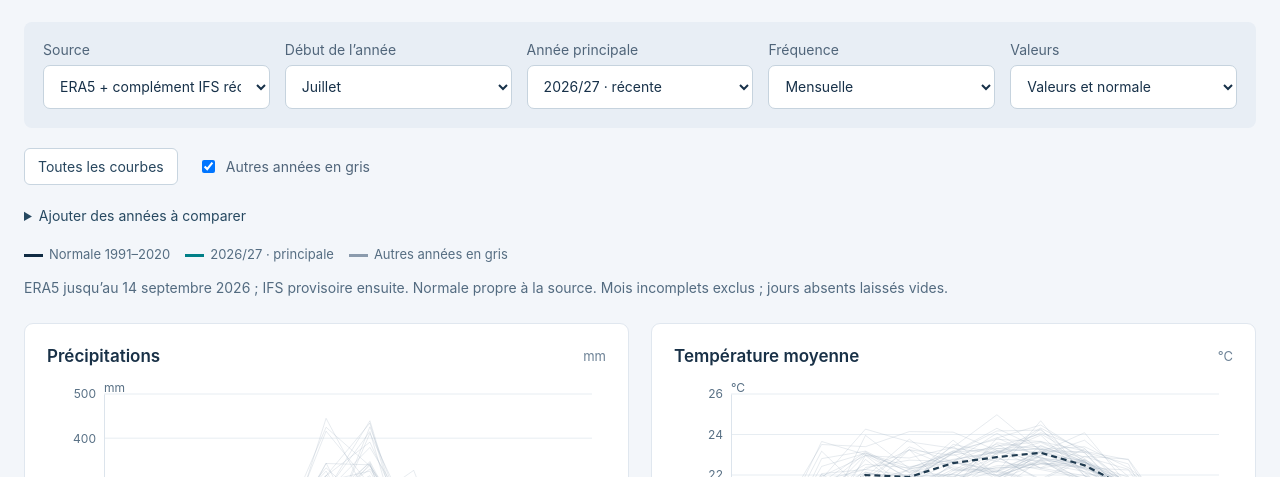
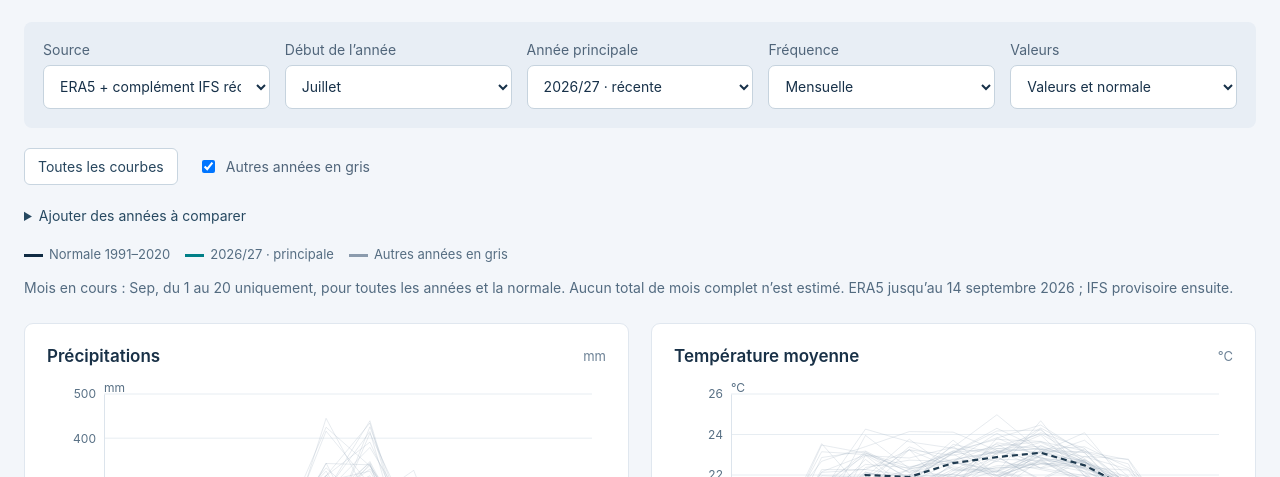
Before and after one commit to alissonkatymartinimoujawaz-hue/WeatherRecord, a plain HTML site: page site/index.html in a window 1280 px wide. Both pictures are taken after a click on the button "Comparer les années". Shown: the part 323-800 px from the top of the page. Drawn offline with nearby package versions, Linux system fonts and the light colour scheme.

Commit message:
Show current partial month against matching historical days

```diff
--- a/site/app.js
+++ b/site/app.js
@@ -69,10 +69,24 @@ function renderCompare(){
  const order=d3.range(12).map(i=>(i+state.period-1)%12+1),calendarDays=[];
  order.forEach(m=>{const days=new Date(Date.UTC(2000,m,0)).getUTCDate();for(let d=1;d<=days;d++)calendarDays.push([m,d]);});
  const labels=monthly?order.map(m=>MONTHS[m-1]):calendarDays.map(([m,d])=>`${d} ${MONTHS[m-1]}`),monMap=new Map(src.monthly.map(r=>[r[0],r]));
+ const monthNormals=src.normal.map(r=>r.slice());
+ // When the latest year is visible, compare the unfinished month over identical days.
+ const [currentYear,currentMonth,currentDay]=data.last_date.split('-').map(Number);
+ if(!ns&&monthly&&act.includes(ly)&&currentDay<new Date(Date.UTC(currentYear,currentMonth,0)).getUTCDate()){
+  const mm=String(currentMonth).padStart(2,'0');
+  for(let yy=1981;yy<=currentYear;yy++){
+   const rs=Array.from({length:currentDay},(_,i)=>byDate.get(`${yy}-${mm}-${String(i+1).padStart(2,'0')}`));
+   const values=[1,2,3,4].map(j=>rs.every(r=>r&&r[j]!==null)?rs.reduce((sum,r)=>sum+r[j],0)/(j===1?1:currentDay):null);
+   monMap.set(`${yy}-${mm}`,[`${yy}-${mm}`,...values]);
+  }
+  monthNormals[currentMonth-1]=[0,1,2,3].map(j=>Array.from({length:currentDay},(_,i)=>data.daily_normal[`${mm}-${String(i+1).padStart(2,'0')}`][j]).reduce((a,b)=>a+b,0)/(j===0?1:currentDay));
+  labels[order.indexOf(currentMonth)]=`${MONTHS[currentMonth-1]} 1–${currentDay}`;
+  $('compare-note').textContent=`Mois en cours : ${MONTHS[currentMonth-1]}, du 1 au ${currentDay} uniquement, pour toutes les années et la normale. Aucun total de mois complet n’est estimé. ERA5 jusqu’au ${datefmt(data.era5_through)} ; IFS provisoire ensuite.`;
+ }
  for(const [name,j,unit] of dims){
   const series=[];
   for(const yy of years.filter(y=>state.background||act.includes(y))){let sum=0,nsum=0,broken=false;
-   const points=monthly?order.map((m,i)=>{let year=yy+(m<state.period?1:0),key=`${year}-${String(m).padStart(2,'0')}`,r=monMap.get(key),v=r?.[j+1]??null;return{x:i,y:v===null?null:v-(an?src.normal[m-1][j]:0)};}):calendarDays.map(([m,d],i)=>{
+   const points=monthly?order.map((m,i)=>{let year=yy+(m<state.period?1:0),key=`${year}-${String(m).padStart(2,'0')}`,r=monMap.get(key),v=r?.[j+1]??null;return{x:i,y:v===null?null:v-(an?monthNormals[m-1][j]:0)};}):calendarDays.map(([m,d],i)=>{
     let year=yy+(m<state.period?1:0),date=`${year}-${String(m).padStart(2,'0')}-${String(d).padStart(2,'0')}`;
     if(d>new Date(Date.UTC(year,m,0)).getUTCDate())return{x:i,y:null};
     const r=byDate.get(date),v=r?.[j+1]??null,n=data.daily_normal[date.slice(5)]?.[j]??null;
@@ -83,7 +97,7 @@ function renderCompare(){
   }
   series.sort((a,b)=>Number(!a.background)-Number(!b.background));
   let total=0;
-  const np=monthly?order.map((m,i)=>({x:i,y:an?0:src.normal[m-1][j]})):calendarDays.map(([m,d],i)=>{let year=state.year+(m<state.period?1:0);if(d>new Date(Date.UTC(year,m,0)).getUTCDate())return{x:i,y:null};let v=data.daily_normal[`${String(m).padStart(2,'0')}-${String(d).padStart(2,'0')}`]?.[j]??null;if(cumulative&&v!==null)total+=v;return{x:i,y:an?0:cumulative?total:v};});
+  const np=monthly?order.map((m,i)=>({x:i,y:an?0:monthNormals[m-1][j]})):calendarDays.map(([m,d],i)=>{let year=state.year+(m<state.period?1:0);if(d>new Date(Date.UTC(year,m,0)).getUTCDate())return{x:i,y:null};let v=data.daily_normal[`${String(m).padStart(2,'0')}-${String(d).padStart(2,'0')}`]?.[j]??null;if(cumulative&&v!==null)total+=v;return{x:i,y:an?0:cumulative?total:v};});
   series.push({name:'Normale',points:np,color:'#203b50',width:2.2,dash:'6 4',normal:true});
   plot('compare-'+j,series,{labels,unit,axis:monthly?'Mois de l’année sélectionnée':'Jour de l’année sélectionnée',all:state.all});
  }
```
Also changed, not shown: site/index.html (+1 -1 lines).
